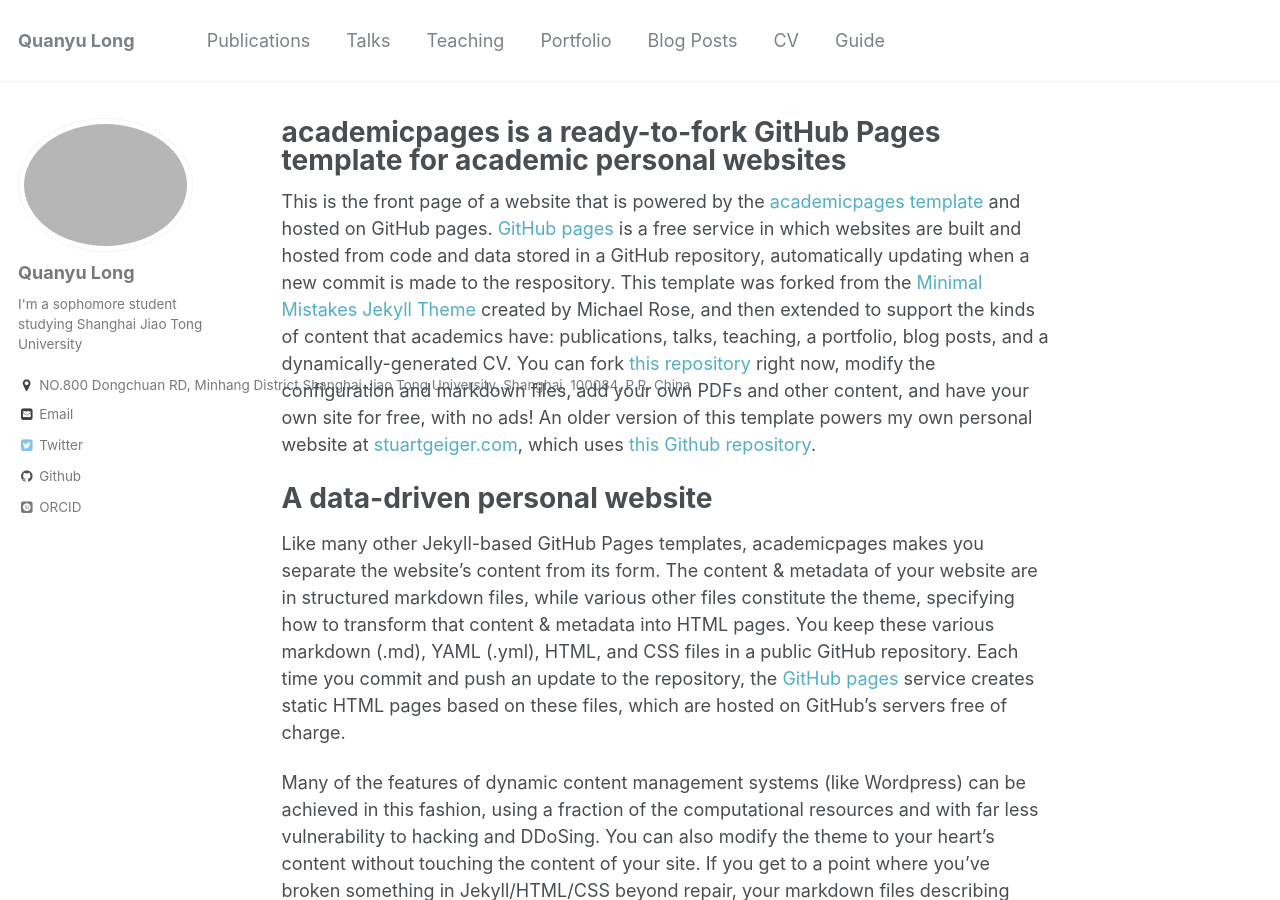
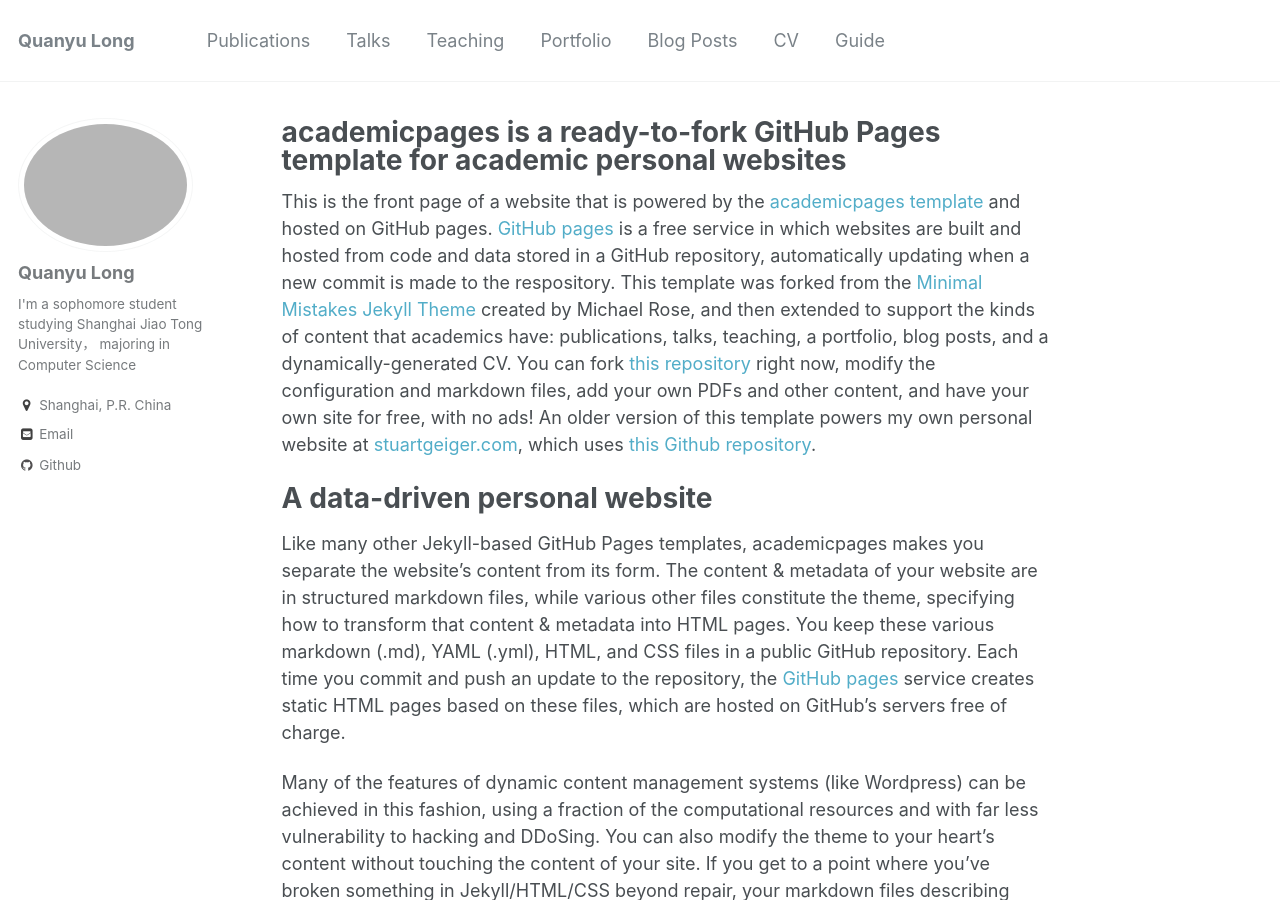
Before and after one commit to QuanyuLong/QuanyuLong.github.io, a Jekyll site: the page built from _pages/about.md, in a window 1280 px wide and 900 px high. Built offline with Jekyll 4.4.1, drawn with Linux system fonts in a browser that asks for light colours; some web fonts are replaced.

Commit message:
Update _config.yml

```diff
--- a/_config.yml
+++ b/_config.yml
@@ -80,11 +80,11 @@ analytics:
 author:
   name             : "Quanyu Long"
   avatar           : "profile.jpg"
-  bio              : "I'm a sophomore student studying Shanghai Jiao Tong University"
-  location         : "NO.800 Dongchuan RD, Minhang District Shanghai Jiao Tong University, Shanghai, 100084, P.R. China"
+  bio              : "I'm a sophomore student studying Shanghai Jiao Tong University， majoring in Computer Science"
+  location         : "Shanghai, P.R. China"
   employer         :
   googlescholar    :
-  email            : oscar.long@sjtu.edu.cn
+  email            : "oscar.long@sjtu.edu.cn"
   uri              :
   bitbucket        :
   codepen          :
@@ -92,19 +92,19 @@ author:
   flickr           :
   facebook         :
   foursquare       :
-  github           : "academicpages"
+  github           : "QuanyuLong"
   google_plus      :
   keybase          :
   instagram        :
   lastfm           :
   linkedin         :
-  orcid            : "http://orcid.org/yourorcidurl"
+  orcid            :
   pinterest        :
   soundcloud       :
   stackoverflow    : # http://stackoverflow.com/users/123456/username
   steam            :
   tumblr           :
-  twitter          : "replacethistwitterhandle"
+  twitter          :
   vine             :
   weibo            :
   xing             :
```
